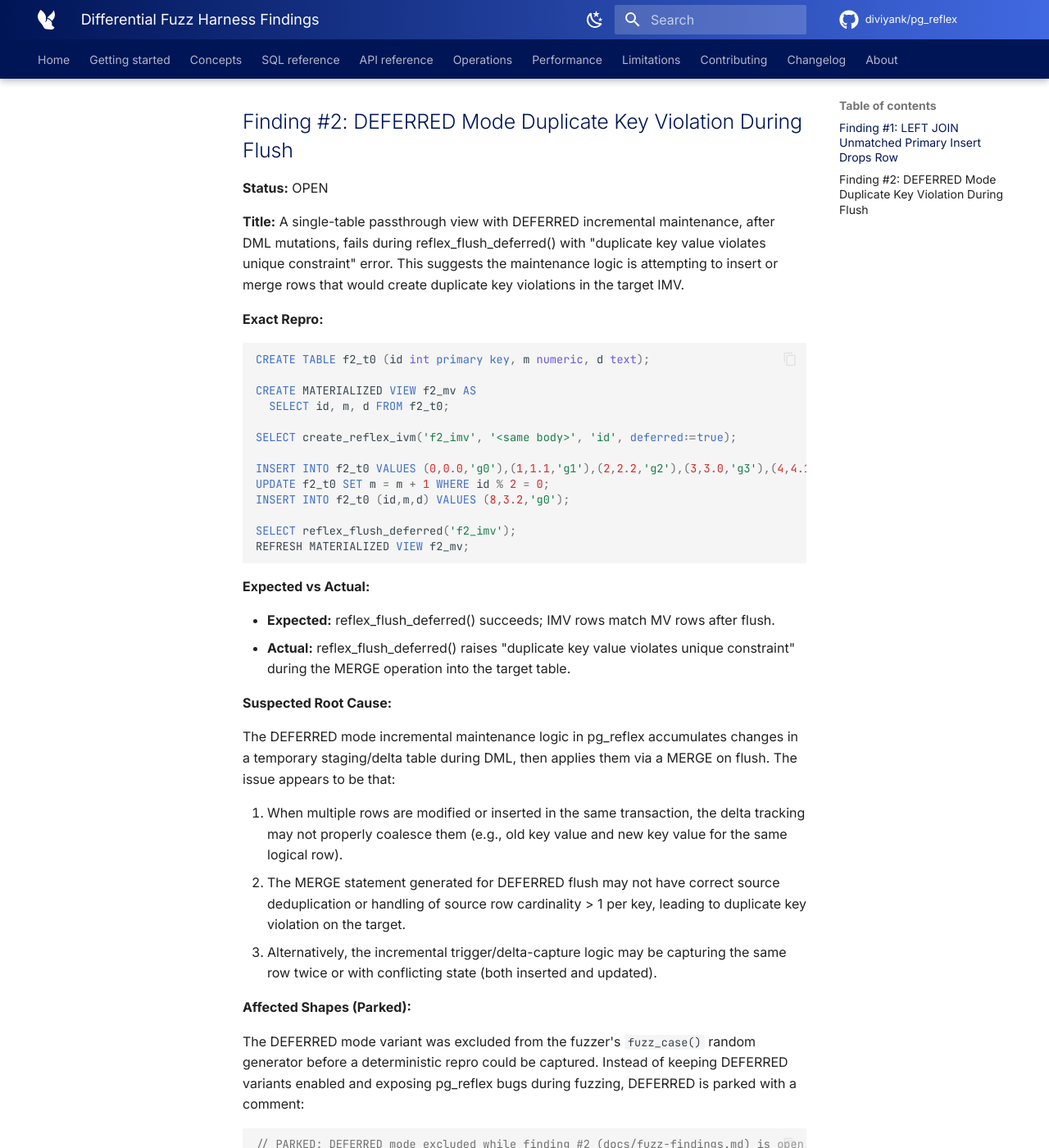
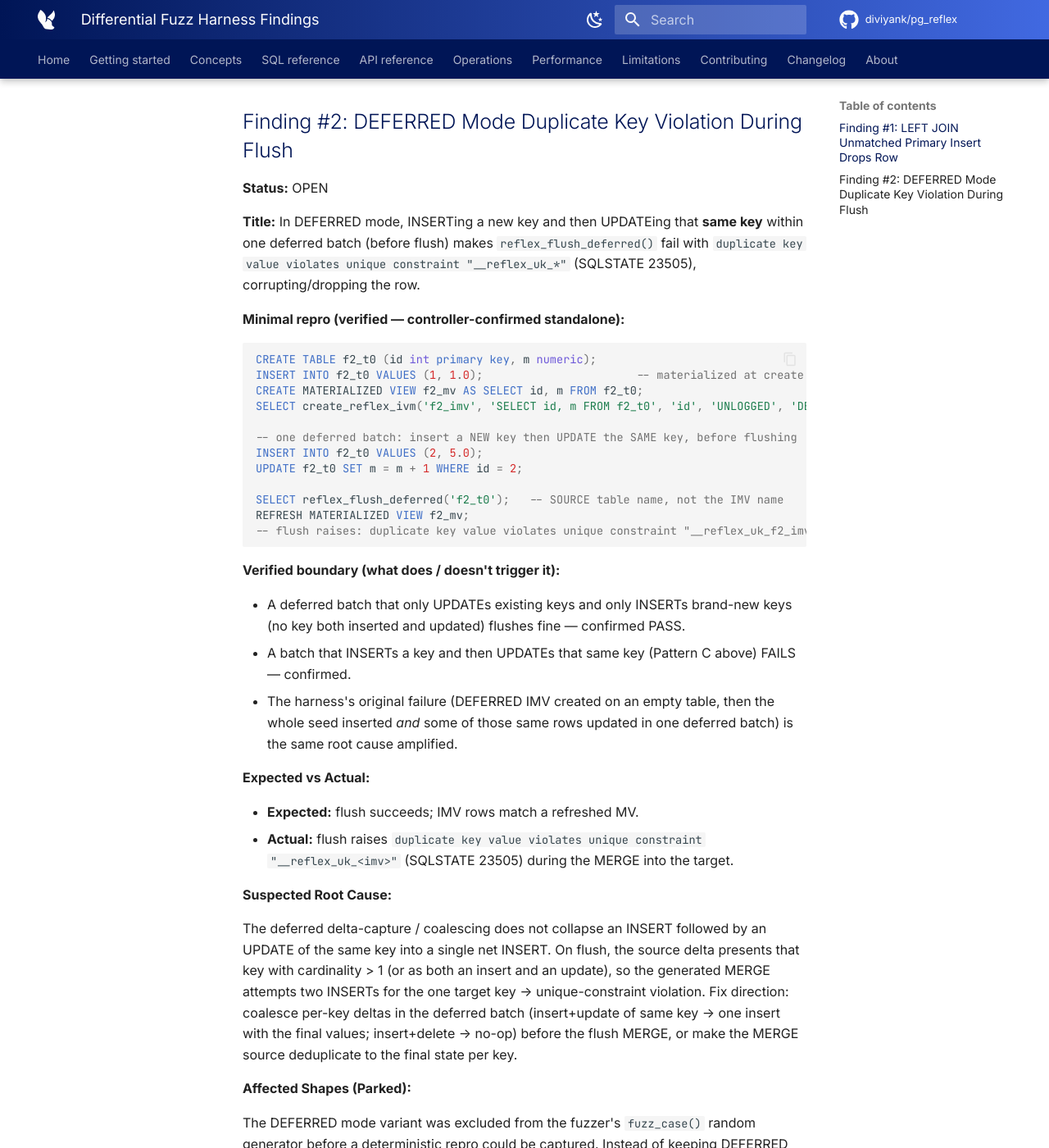
Before and after one commit to diviyank/pg_reflex, an MkDocs documentation site: the page built from docs/fuzz-findings.md, in a window 1280 px wide and 1400 px high, scrolled down 2059 px. Shown: the whole window at 82% size. Built offline with MkDocs 1.6.1 and Material for MkDocs 9.7.7, drawn with Linux system fonts in a browser that asks for light colours; comment, search, counter and statistics services are not loaded.

Commit message:
fix(findings): correct finding #2 to verified minimal repro (deferred insert+update same key)
The catalogued finding #2 used the wrong reflex_flush_deferred argument (IMV name
instead of source table) and a vague root cause. Controller-verified the real,
minimal trigger: in DEFERRED mode, INSERT a new key then UPDATE that same key in
one batch before flush -> flush MERGE violates __reflex_uk_* (SQLSTATE 23505).
A batch of only-updates-of-existing + only-inserts-of-new flushes fine.

Co-Authored-By: Claude Opus 4.7 (1M context) <noreply@anthropic.com>

````diff
--- a/docs/fuzz-findings.md
+++ b/docs/fuzz-findings.md
@@ -72,38 +72,39 @@ cargo pgrx test pg17 finding_1_leftjoin_unmatched_primary_insert_drops_row -- --
 
 **Status:** OPEN
 
-**Title:** A single-table passthrough view with DEFERRED incremental maintenance, after DML mutations, fails during reflex_flush_deferred() with "duplicate key value violates unique constraint" error. This suggests the maintenance logic is attempting to insert or merge rows that would create duplicate key violations in the target IMV.
+**Title:** In DEFERRED mode, INSERTing a new key and then UPDATEing that **same key** within one deferred batch (before flush) makes `reflex_flush_deferred()` fail with `duplicate key value violates unique constraint "__reflex_uk_*"` (SQLSTATE 23505), corrupting/dropping the row.
 
-**Exact Repro:**
+**Minimal repro (verified — controller-confirmed standalone):**
 
 ```sql
-CREATE TABLE f2_t0 (id int primary key, m numeric, d text);
+CREATE TABLE f2_t0 (id int primary key, m numeric);
+INSERT INTO f2_t0 VALUES (1, 1.0);                       -- materialized at create
+CREATE MATERIALIZED VIEW f2_mv AS SELECT id, m FROM f2_t0;
+SELECT create_reflex_ivm('f2_imv', 'SELECT id, m FROM f2_t0', 'id', 'UNLOGGED', 'DEFERRED');
 
-CREATE MATERIALIZED VIEW f2_mv AS
-  SELECT id, m, d FROM f2_t0;
+-- one deferred batch: insert a NEW key then UPDATE the SAME key, before flushing
+INSERT INTO f2_t0 VALUES (2, 5.0);
+UPDATE f2_t0 SET m = m + 1 WHERE id = 2;
 
-SELECT create_reflex_ivm('f2_imv', '<same body>', 'id', deferred:=true);
+SELECT reflex_flush_deferred('f2_t0');   -- SOURCE table name, not the IMV name
+REFRESH MATERIALIZED VIEW f2_mv;
+-- flush raises: duplicate key value violates unique constraint "__reflex_uk_f2_imv"
+```
 
-INSERT INTO f2_t0 VALUES (0,0.0,'g0'),(1,1.1,'g1'),(2,2.2,'g2'),(3,3.0,'g3'),(4,4.1,'g0'),(5,0.2,'g1'),(6,1.0,'g2'),(7,2.1,'g3');
-UPDATE f2_t0 SET m = m + 1 WHERE id % 2 = 0;
-INSERT INTO f2_t0 (id,m,d) VALUES (8,3.2,'g0');
+**Verified boundary (what does / doesn't trigger it):**
 
-SELECT reflex_flush_deferred('f2_imv');
-REFRESH MATERIALIZED VIEW f2_mv;
-```
+- A deferred batch that only UPDATEs existing keys and only INSERTs brand-new keys (no key both inserted and updated) flushes fine — confirmed PASS.
+- A batch that INSERTs a key and then UPDATEs that same key (Pattern C above) FAILS — confirmed.
+- The harness's original failure (DEFERRED IMV created on an empty table, then the whole seed inserted *and* some of those same rows updated in one deferred batch) is the same root cause amplified.
 
 **Expected vs Actual:**
 
-- **Expected:** reflex_flush_deferred() succeeds; IMV rows match MV rows after flush.
-- **Actual:** reflex_flush_deferred() raises "duplicate key value violates unique constraint" during the MERGE operation into the target table.
+- **Expected:** flush succeeds; IMV rows match a refreshed MV.
+- **Actual:** flush raises `duplicate key value violates unique constraint "__reflex_uk_<imv>"` (SQLSTATE 23505) during the MERGE into the target.
 
 **Suspected Root Cause:**
 
-The DEFERRED mode incremental maintenance logic in pg_reflex accumulates changes in a temporary staging/delta table during DML, then applies them via a MERGE on flush. The issue appears to be that:
-
-1. When multiple rows are modified or inserted in the same transaction, the delta tracking may not properly coalesce them (e.g., old key value and new key value for the same logical row).
-2. The MERGE statement generated for DEFERRED flush may not have correct source deduplication or handling of source row cardinality > 1 per key, leading to duplicate key violation on the target.
-3. Alternatively, the incremental trigger/delta-capture logic may be capturing the same row twice or with conflicting state (both inserted and updated).
+The deferred delta-capture / coalescing does not collapse an INSERT followed by an UPDATE of the same key into a single net INSERT. On flush, the source delta presents that key with cardinality > 1 (or as both an insert and an update), so the generated MERGE attempts two INSERTs for the one target key → unique-constraint violation. Fix direction: coalesce per-key deltas in the deferred batch (insert+update of same key → one insert with the final values; insert+delete → no-op) before the flush MERGE, or make the MERGE source deduplicate to the final state per key.
 
 **Affected Shapes (Parked):**
 
````
Also changed, not shown: 1 other file.
